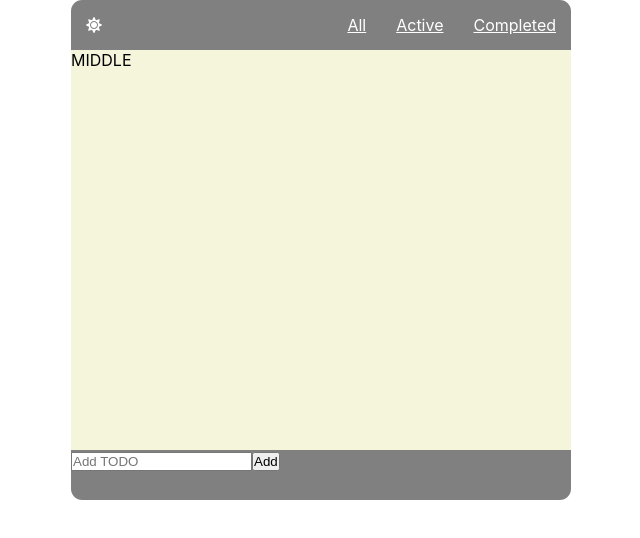
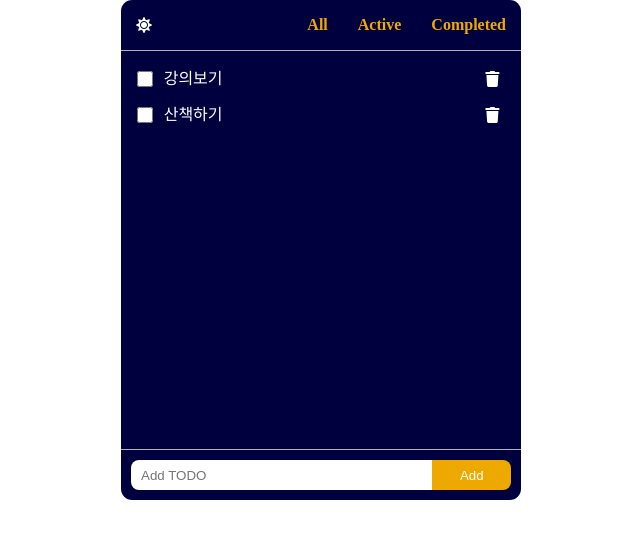
Before and after one commit to alswn9986/react, a React (Create React App) app in the folder todo/: page / in a window 1280 px wide. Shown: the top 538 px of the page, without its empty margins (319-959 px from the left). Built offline with nearby package versions, Linux system fonts and the light colour scheme.

Commit message:
TODO CSS 작업

```diff
--- a/todo/src/TodoApp.css
+++ b/todo/src/TodoApp.css
@@ -1,10 +1,60 @@
+/* http://meyerweb.com/eric/tools/css/reset/
+   v2.0 | 20110126
+   License: none (public domain)
+*/
+
+html, body, div, span, applet, object, iframe,
+h1, h2, h3, h4, h5, h6, p, blockquote, pre,
+a, abbr, acronym, address, big, cite, code,
+del, dfn, em, img, ins, kbd, q, s, samp,
+small, strike, strong, sub, sup, tt, var,
+b, u, i, center,
+dl, dt, dd, ol, ul, li,
+fieldset, form, label, legend,
+table, caption, tbody, tfoot, thead, tr, th, td,
+article, aside, canvas, details, embed,
+figure, figcaption, footer, header, hgroup,
+menu, nav, output, ruby, section, summary,
+time, mark, audio, video {
+	margin: 0;
+	padding: 0;
+	border: 0;
+	font-size: 100%;
+	font: inherit;
+	vertical-align: baseline;
+}
+/* HTML5 display-role reset for older browsers */
+article, aside, details, figcaption, figure,
+footer, header, hgroup, menu, nav, section {
+	display: block;
+}
+body {
+	line-height: 1;
+}
+ol, ul {
+	list-style: none;
+}
+blockquote, q {
+	quotes: none;
+}
+blockquote:before, blockquote:after,
+q:before, q:after {
+	content: '';
+	content: none;
+}
+table {
+	border-collapse: collapse;
+	border-spacing: 0;
+}
+
 * {
     margin: 0;
     padding: 0;
+    box-sizing: border-box;
 }
 
 .container {
-    width: 500px;
+    width: 400px;
     height: 500px;
     margin: auto;
     overflow: hidden;
@@ -12,7 +62,7 @@
 }
 
 .header {
-    background-color: grey;
+    background-color: #00003F;
     height: 10%;
     display: flex;
 }
@@ -39,16 +89,76 @@
 }
 
 .filter {
-    color: white;
+    color: #EDA900;
     margin: auto 15px;
+    font-weight: 600;
+    text-decoration: none;
 }
 
 .main {
-    background-color: beige;
+    background-color: #00003F;
     height: 80%;
+    padding: 10px 5px;
+    justify-content: space-between;
+    border: solid #B4B4B4;
+    border-width: 1px 0px;
+    box-sizing: border-box;
+}
+
+.listWrap {
+    padding: 10px 0px;
+    color: white;
+    white-space: nowrap;
+    overflow: hidden;
+    text-overflow: ellipsis;
+    word-break: break-all;
+    display: flex;
+    /* align-items: center; */
+}
+
+.listWrap > input {
+    flex-grow: 0.8;
+}
+
+.listWrap > span {
+    flex-grow: 8;
+}
+
+.listWrap > svg {
+    flex-grow: 1;
 }
 
 .footer {
-    background-color: grey;
+    background-color: #00003F;
     height: 10%;
+    box-sizing: border-box;
+    display: flex;
+    align-items: center;
+    padding: 0px 10px;
 }
+
+.addWrap {
+    display: flex;
+    align-items: center;
+    flex: 0 0 100%;
+    border-radius: 0.5rem;
+    overflow: hidden;
+}
+
+.addWrap > * {
+    height: 30px;
+    padding: 0px 10px;
+}
+
+.addWrap > input {
+    flex-grow: 3;
+    background-color: white;
+    border: 0px;
+}
+
+.addWrap > button {
+    flex-grow: 1;
+    background-color: #EDA900;
+    color: white;
+    border: 0px;
+}
--- a/todo/src/TodoApp.jsx
+++ b/todo/src/TodoApp.jsx
@@ -1,6 +1,6 @@
 import React from 'react';
 import './TodoApp.css';
-import { FaSun } from "react-icons/fa";
+import { FaSun, FaTrash } from "react-icons/fa";
 
 export default function TodoApp() {
     return (
@@ -16,10 +16,19 @@
                 </div>
             </div>
             <div className='main'>
-                MIDDLE
+                <div className='listWrap'>
+                    <input type='checkbox'></input>
+                    <span>강의보기</span>
+                    <FaTrash />
+                </div>
+                <div className='listWrap'>
+                    <input type='checkbox'></input>
+                    <span>산책하기</span>
+                    <FaTrash />
+                </div>
             </div>
             <div className='footer'>
-                <div>
+                <div className='addWrap'>
                     <input placeholder='Add TODO' />
                     <button>Add</button>
                 </div>
```
